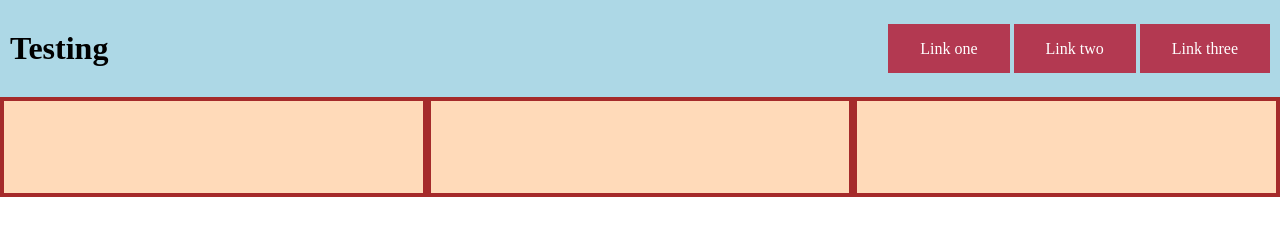
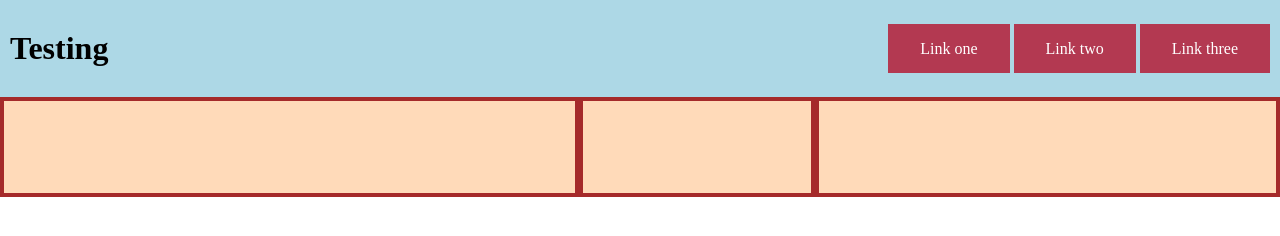
Before and after one commit to Scribler/Notes, a plain HTML site: page personalProjects/testing/index.html in a window 1280 px wide. Drawn offline with Linux system fonts and the light colour scheme.

Commit message:
Added flex grow parameters to my test divs
No flex shrink properties yet added.

```diff
--- a/personalProjects/testing/style.css
+++ b/personalProjects/testing/style.css
@@ -60,3 +60,13 @@ nav li {
   height: 100px;
   flex: 1;
 }
+
+.flex-container .one {
+  flex: 5;
+}
+.flex-container .two {
+  flex: 2 1 0%;
+}
+.flex-container .three {
+  flex: 4 1 0%;
+}
```
